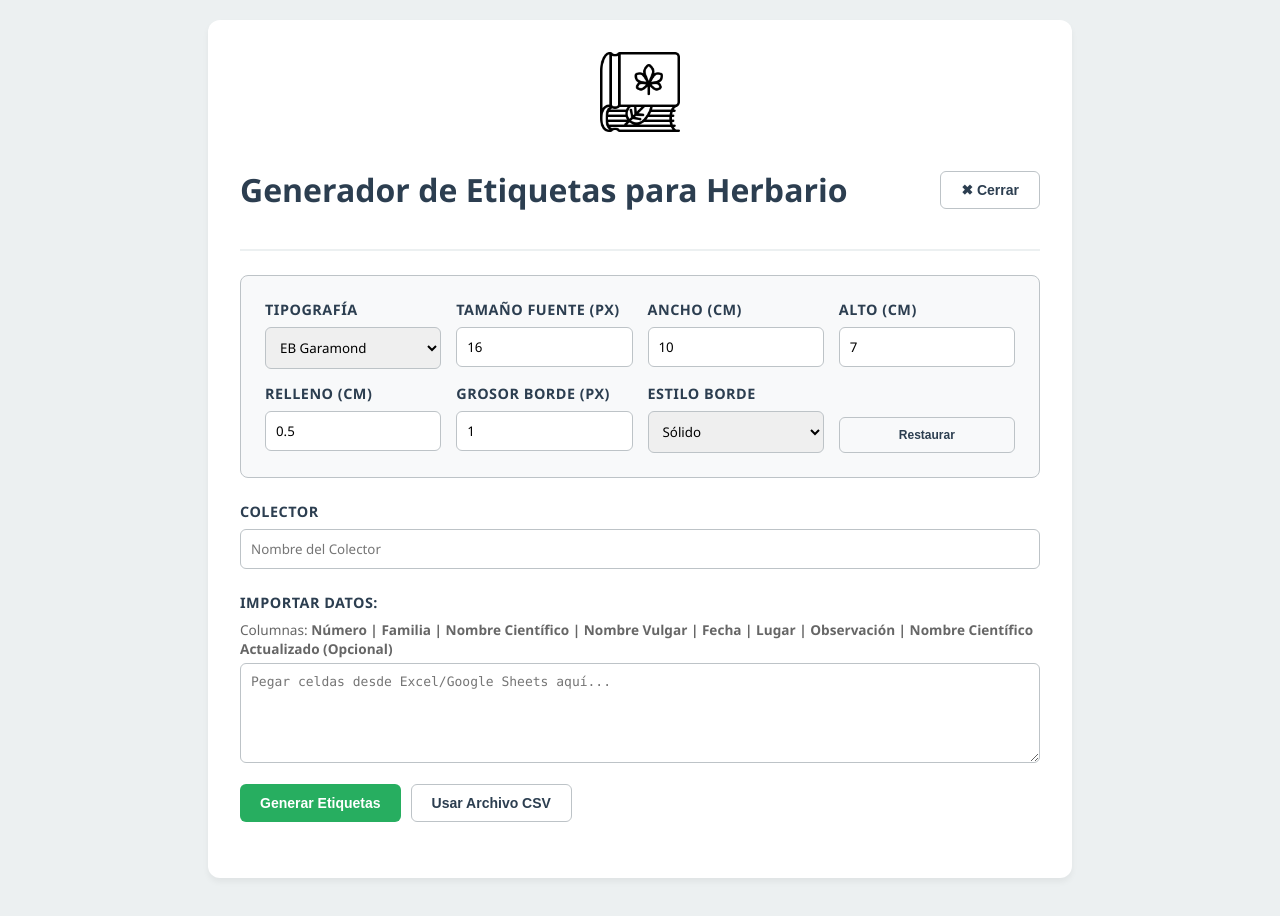
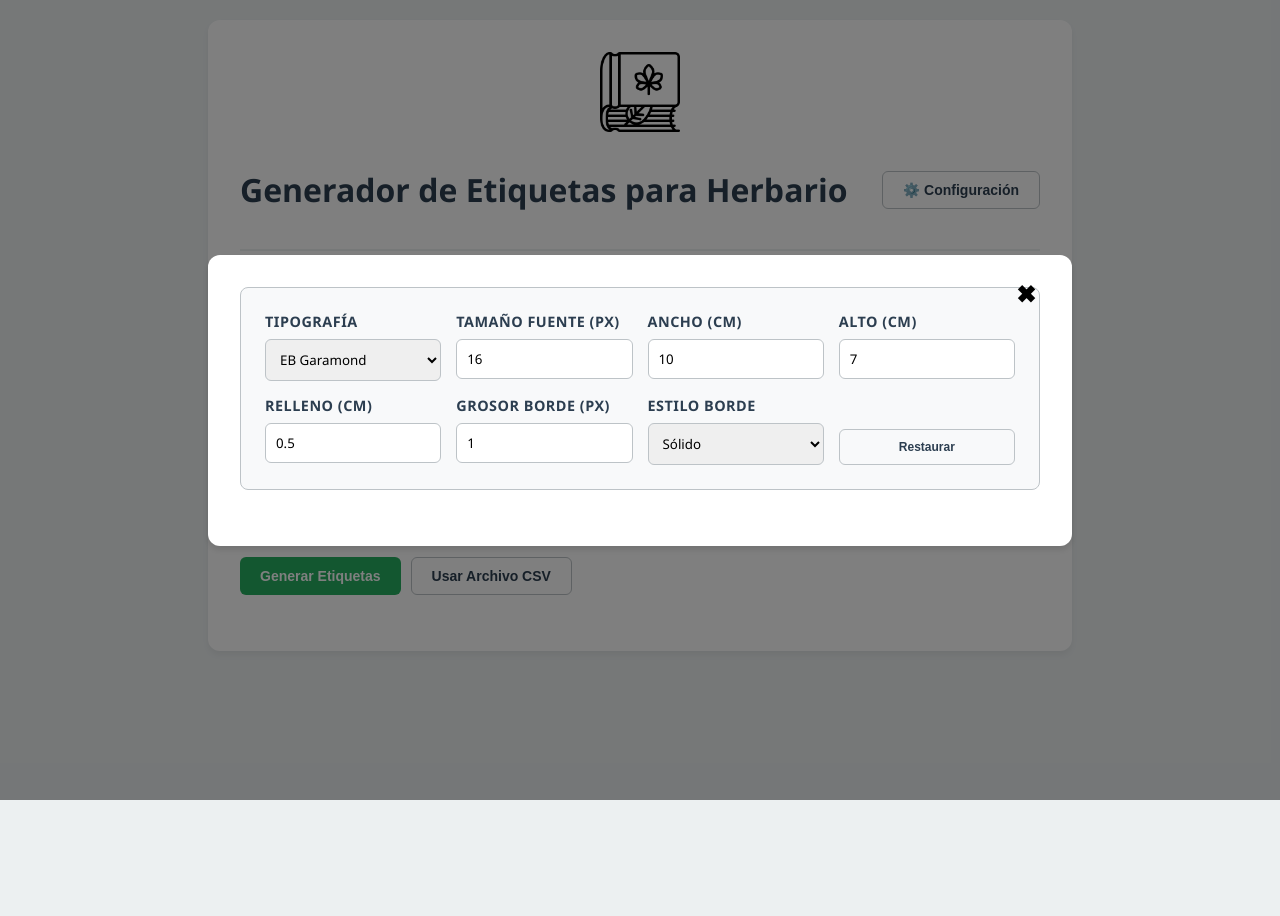
Before and after one commit to peregrinogris/etiquetas-herbario, a Vue app: page / in a window 1280 px wide. Both pictures are taken after a click on the button "⚙️ Configuración". Shown: the top 916 px of the page. After the commit the page ends 800 px from the top, so only its background shows below. Built offline with nearby package versions, Linux system fonts and the light colour scheme.

Commit message:
Modal para config

```diff
--- a/src/App.vue
+++ b/src/App.vue
@@ -8,13 +8,15 @@
 
       <div class="header-title">
         <h1>Generador de Etiquetas para Herbario</h1>
-        <button class="btn-outline" @click="showSettings = !showSettings">
-          {{ showSettings ? '✖ Cerrar' : '⚙️ Configuración' }}
+        <button class="btn-outline" @click="showSettings = true">
+          ⚙️ Configuración
         </button>
       </div>
 
-      <!-- SETTINGS PANEL -->
-      <Settings v-if="showSettings" :settings="settings" :reset-settings="resetSettings" />
+      <!-- SETTINGS MODAL -->
+      <Modal v-if="showSettings" @close="showSettings = false">
+        <Settings :settings="settings" :reset-settings="resetSettings" />
+      </Modal>
 
       <!-- PERSISTENT COLLECTOR INPUT -->
       <div class="input-group">
@@ -97,6 +99,7 @@ import { ref, computed, watch, onMounted } from 'vue';
 import Label from './components/Label.vue';
 import Settings from './components/Settings.vue';
 import PrintSummary from './components/PrintSummary.vue';
+import Modal from './components/Modal.vue';
 
 // --- STATE ---
 const globalCollector = ref('');
--- /dev/null
+++ b/src/components/Modal.vue
@@ -0,0 +1,51 @@
+<template>
+  <div class="modal-overlay" @click.self="close">
+    <div class="modal-content">
+      <button class="close-button" @click="close">✖</button>
+      <slot></slot>
+    </div>
+  </div>
+</template>
+
+<script setup>
+const emit = defineEmits(['close']);
+
+const close = () => {
+  emit('close');
+};
+</script>
+
+<style scoped>
+.modal-overlay {
+  position: fixed;
+  top: 0;
+  left: 0;
+  right: 0;
+  bottom: 0;
+  background-color: rgba(0, 0, 0, 0.5);
+  display: flex;
+  justify-content: center;
+  align-items: center;
+  z-index: 1000;
+}
+
+.modal-content {
+  background-color: white;
+  padding: 2rem;
+  border-radius: 12px;
+  box-shadow: 0 4px 6px rgba(0, 0, 0, 0.1);
+  position: relative;
+  max-width: 800px;
+  width: 90%;
+}
+
+.close-button {
+  position: absolute;
+  top: 1rem;
+  right: 1rem;
+  background: transparent;
+  border: none;
+  font-size: 1.5rem;
+  cursor: pointer;
+}
+</style>
```
